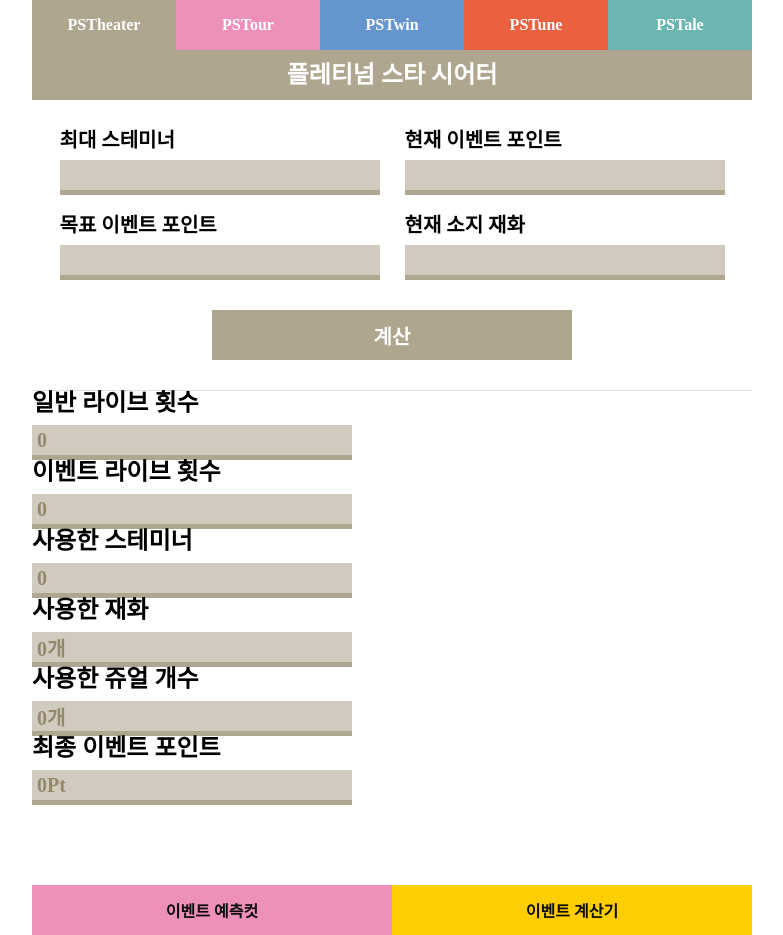
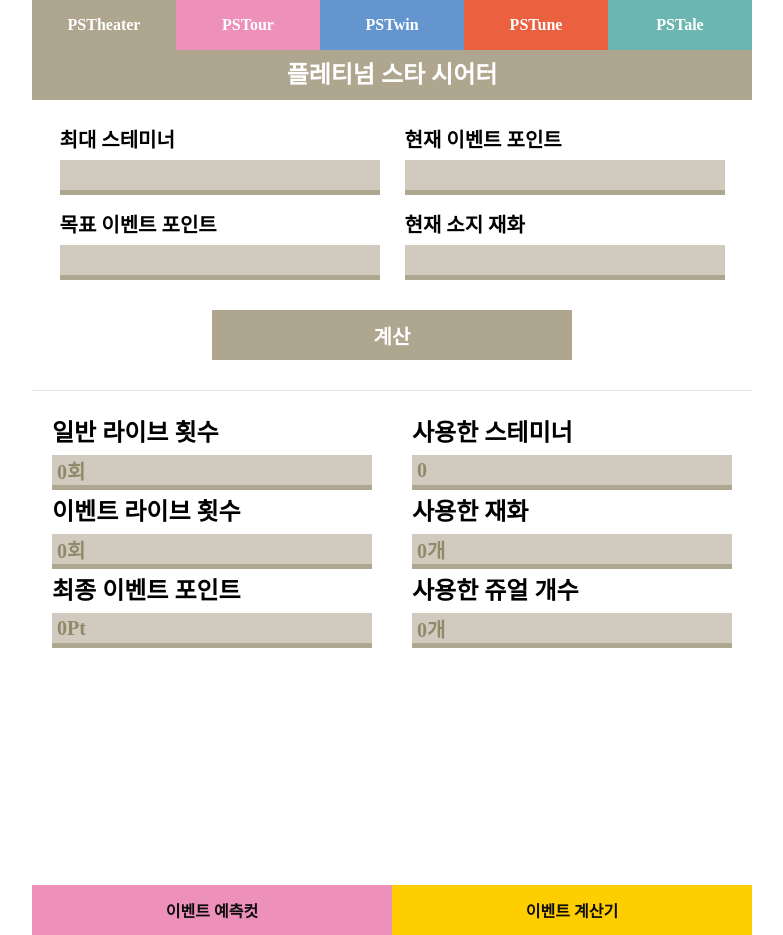
Before and after one commit to Pangho297/mltd, a React (Create React App) app in the folder client/: page /calc/theater in a window 1280 px wide. Shown: the whole page, without its empty margins (248-1031 px from the left). Built offline with nearby package versions, Linux system fonts and the light colour scheme; a web font is replaced by a local one.

Commit message:
FIX: Theater Style

```diff
--- a/client/src/components/Calculator/Theater/index.tsx
+++ b/client/src/components/Calculator/Theater/index.tsx
@@ -150,20 +150,36 @@ const Theater = () => {
           <p>계산</p>
         </S.CalcBtn>
       </S.Wrapper>
-      <div>
+      <S.ResultWrapper>
+        <S.ResultSection>
+          <S.ResultInputWrapper>
             <div>일반 라이브 횟수</div>
-        <S.Input readOnly type="text" value={nomalLiveCount} />
+            <S.Input readOnly type="text" value={`${nomalLiveCount}회`} />
+          </S.ResultInputWrapper>
+          <S.ResultInputWrapper>
             <div>이벤트 라이브 횟수</div>
-        <S.Input readOnly type="text" value={eventLiveCount} />
+            <S.Input readOnly type="text" value={`${eventLiveCount}회`} />
+          </S.ResultInputWrapper>
+          <S.ResultInputWrapper>
+            <div>최종 이벤트 포인트</div>
+            <S.Input readOnly type="text" value={`${resultPt}Pt`} />
+          </S.ResultInputWrapper>
+        </S.ResultSection>
+        <S.ResultSection>
+          <S.ResultInputWrapper>
             <div>사용한 스테미너</div>
             <S.Input readOnly type="text" value={nomalLiveCount * 30} />
+          </S.ResultInputWrapper>
+          <S.ResultInputWrapper>
             <div>사용한 재화</div>
             <S.Input readOnly type="text" value={`${eventLiveCount * 180}개`} />
+          </S.ResultInputWrapper>
+          <S.ResultInputWrapper>
             <div>사용한 쥬얼 개수</div>
             <S.Input readOnly type="text" value={`${usedJewel}개`} />
-        <div>최종 이벤트 포인트</div>
-        <S.Input readOnly type="text" value={`${resultPt}Pt`} />
-      </div>
+          </S.ResultInputWrapper>
+        </S.ResultSection>
+      </S.ResultWrapper>
     </S.Container>
   );
 };
--- a/client/src/components/Calculator/Theater/style.ts
+++ b/client/src/components/Calculator/Theater/style.ts
@@ -81,3 +81,22 @@ export const CalcBtn = styled.button`
   background-color: #afa690;
   cursor: pointer;
 `;
+
+export const ResultWrapper = styled.div`
+  display: flex;
+  justify-content: space-around;
+  flex: 1 0 0;
+  margin-top: 30px;
+`;
+
+export const ResultSection = styled.div`
+  display: flex;
+  flex-direction: column;
+  gap: 10px;
+`;
+
+export const ResultInputWrapper = styled.div`
+  display: flex;
+  flex-direction: column;
+  justify-content: center;
+`;
```
Lines whose indentation alone changed are shown as unchanged.
